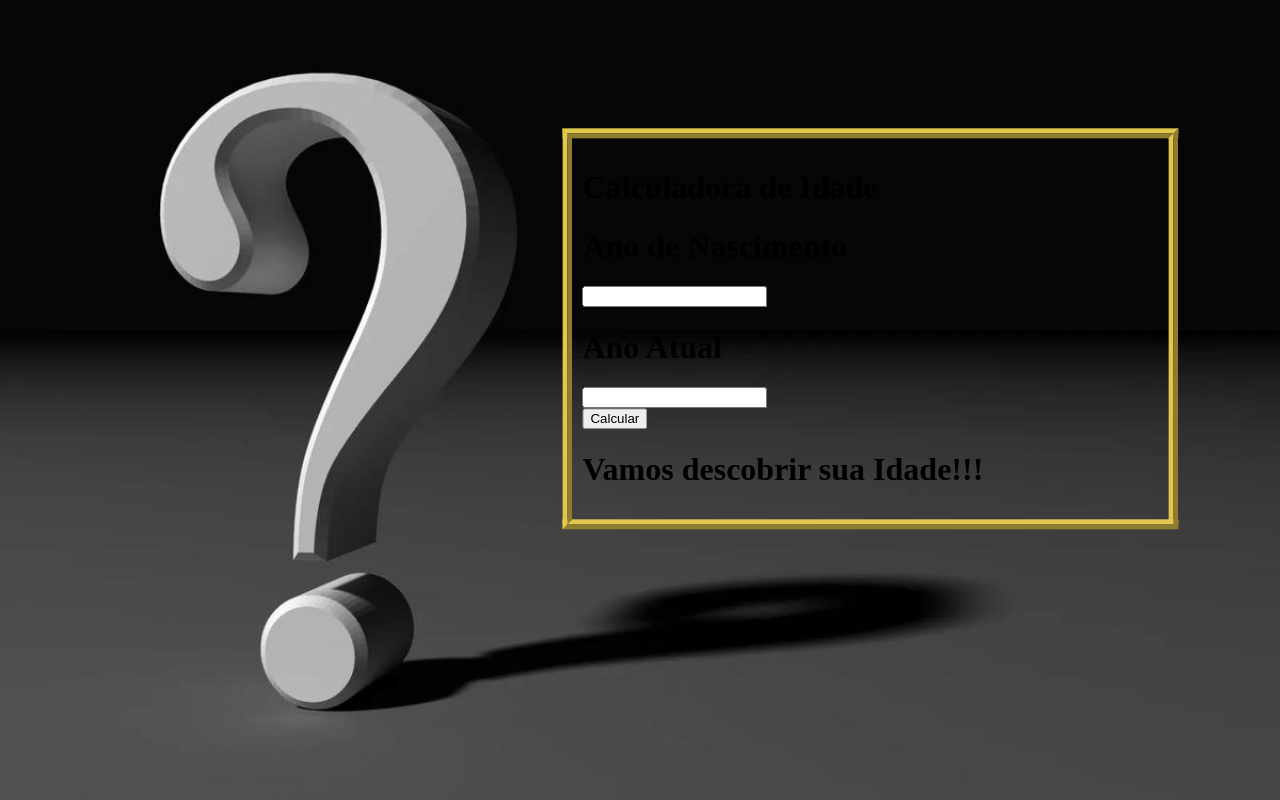
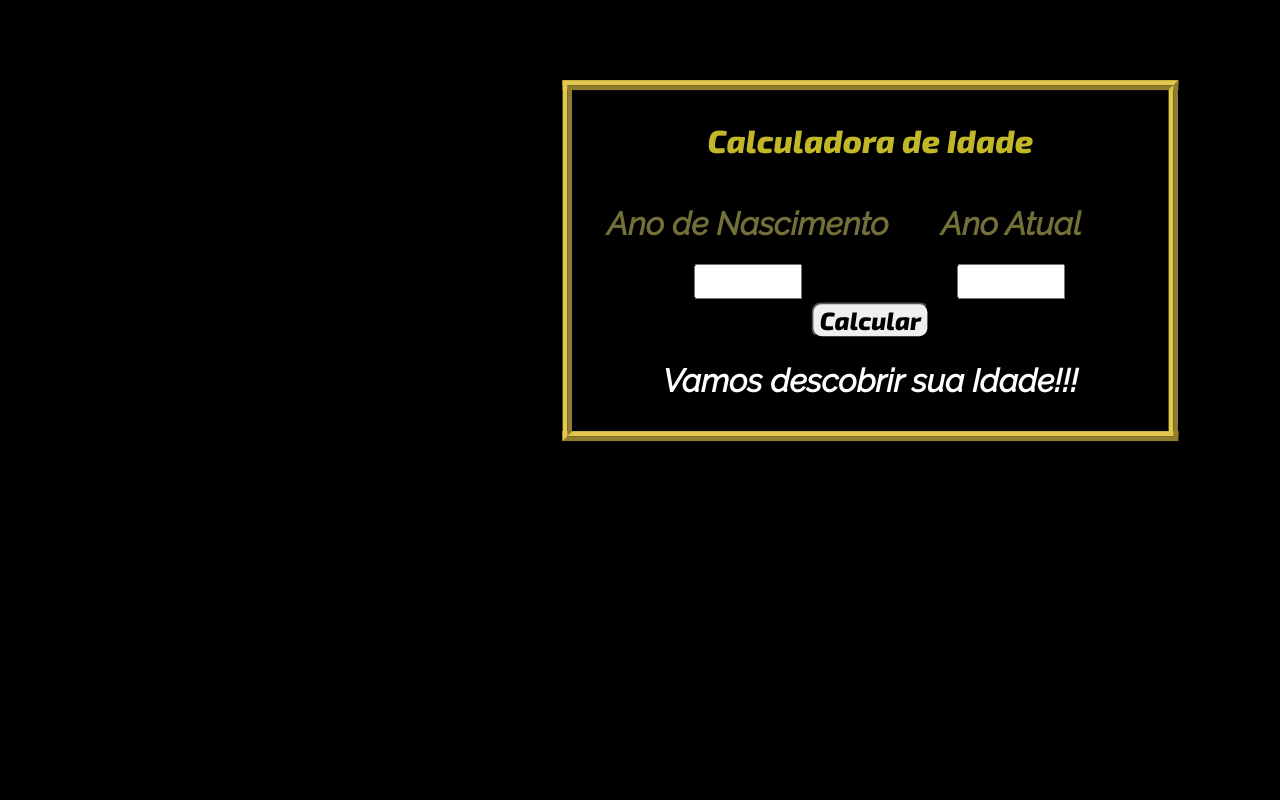
Before and after one commit to klebsonstifler/estudos, a plain HTML site: page aula10/ex007b.html in a window 1280 px wide. Drawn offline with Linux system fonts and the light colour scheme.

Commit message:
Update ex007b.html

```diff
--- a/aula10/ex007b.html
+++ b/aula10/ex007b.html
@@ -18,21 +18,72 @@
         body {
             height: 97vh;
             width: 97vw;
-            background: url(imagens/image.jpg)  center center no-repeat fixed;
+            background: black center center no-repeat fixed;
             background-size: cover;
         }
         .container {
+            display: grid;
+            grid-template-columns: auto auto;
+            grid-template-rows: auto auto auto auto;
+            gap: 3px;
             position: absolute;
-            transform: translate(90%, 30%);
+            transform: translate(90%, 20%);
             border: ridge 10px rgb(226, 199, 76);
             width: 45vw;
             padding: 10px;
+        }
+        .titulo{
+            font-family: var(--font-titulo);
+            text-align: center;
+            grid-column: span 3;
+            color: var(--color1);
+
+        }
+        .nascimento{
+            text-align: center;
+            grid-area: 1 0 2 1;
+            font-family: var(--font-idade);
+            color: var(--color2);
+        }
+        #d_nasc{
+            width: 100px;
+            font-size: 25px;
+            text-align: center;
+        }
+        #d_atual{
+            width: 100px;
+            font-size: 25px;
+            text-align: center;
+        }
+        .dataatual{
+            text-align: center;
+            grid-area: 1 1 2 2;
+            font-family: var(--font-idade);
+            color: var(--color2);
+
+        }
+        .calcular{
+            text-align: center;
+            grid-column: span 3;
+            grid-row: 2 3;
+        }
+        #calc{
+            font-size: 25px;
+            font-family: var(--font-titulo);
+            border-radius: 10px;
+        }
+
+        .res {
+            text-align: center;
+            grid-column: span 3;
+            font-family: var(--font-idade);
+            color: white;
         }
     </style>
 </head>
 <body>
     <div class="container">
-        <div>
+        <div class="titulo">
             <h1>Calculadora de Idade</h1>
         </div>
         <div class="nascimento">
@@ -44,12 +95,23 @@
             <input type="number" name="d_atual" id="d_atual">
         </div>
         <div class="calcular">
-            <input type="button" value="Calcular">
+            <input type="button" value="Calcular" onclick="somar()" id="calc">
         </div>
-        <div class="resposta">
-            <h1>Vamos descobrir sua Idade!!!</h1>
+        <div class="res">
+            <h1 id="resp">Vamos descobrir sua Idade!!!</h1>
         </div>
     </div>
+    <script>
+        function somar() {
 
+            var tn1 = document.getElementById('d_nasc')
+            var tn2 = document.getElementById('d_atual')
+            var res = document.getElementById('resp')
+            var n1 = Number(tn1.value)
+            var n2 = Number(tn2.value)
+            var s = n2 - n1
+            resp.innerHTML = `A sua idade no ano de ${n2} é ${s}`
+        }
+    </script>
 </body>
 </html>
```
